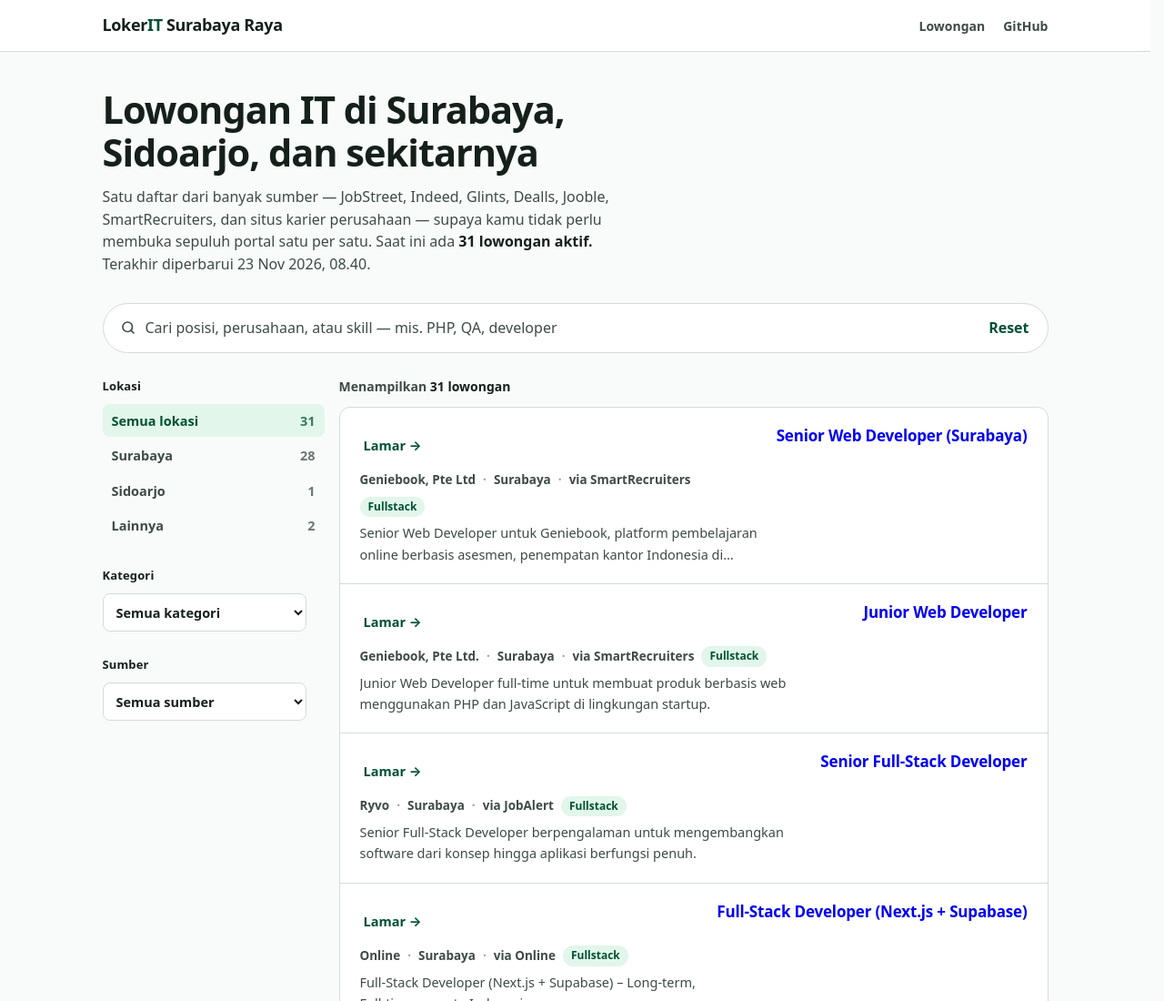
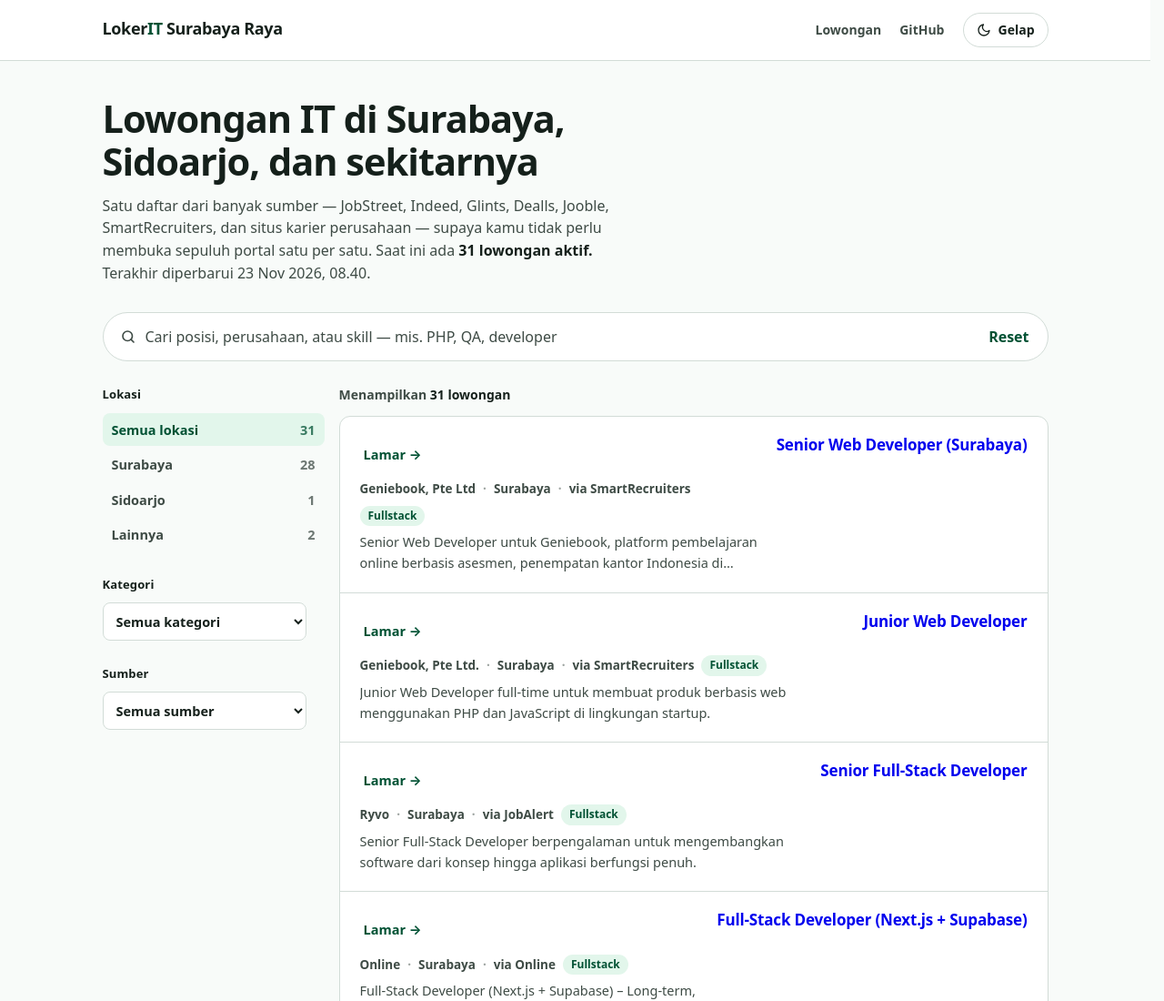
Before and after one commit to yoga777/lowongan-it-surabaya-sidoarjo, a plain HTML site: page index.html in a window 1280 px wide. Shown: the top 1100 px of the page at 91% size. Drawn offline with Linux system fonts and the light colour scheme.

Commit message:
feat: tombol ganti tema terang/gelap (tersimpan, default mengikuti sistem)

```diff
--- a/index.html
+++ b/index.html
@@ -5,6 +5,10 @@
 <meta name="viewport" content="width=device-width, initial-scale=1">
 <title>Lowongan IT Surabaya & Sidoarjo</title>
 <meta name="description" content="Daftar lowongan pekerjaan bidang IT di Surabaya, Sidoarjo, Gresik, dan Mojokerto dari berbagai portal. Diperbarui berkala.">
+<script>
+/* Tema: pilihan tersimpan menang; kalau belum pernah memilih, ikuti sistem. Dijalankan sebelum CSS dirender supaya tidak berkedip. */
+(function(){try{var t=localStorage.getItem('lokerit-theme');if(t!=='light'&&t!=='dark'){t=window.matchMedia('(prefers-color-scheme: dark)').matches?'dark':'light'}document.documentElement.dataset.theme=t}catch(e){document.documentElement.dataset.theme='light'}})();
+</script>
 <style>
 /* Impeccable — register: product. Strategi warna: restrained (neutrals ber-tint hue brand + 1 aksen).
    Adegan: pencari kerja di Surabaya Raya memindai lowongan di HP pada siang hari — tema terang, kontras tinggi, cepat dipindai. */
@@ -19,8 +23,7 @@
  --accent-soft:oklch(0.955 0.025 162);
  --radius:12px;
 }
-@media (prefers-color-scheme:dark){
- :root{
+:root[data-theme="dark"]{
  --bg:oklch(0.17 0.012 165);
  --surface:oklch(0.205 0.014 165);
  --ink:oklch(0.93 0.008 165);
@@ -29,7 +32,6 @@
  --accent:oklch(0.72 0.11 162);
  --accent-ink:oklch(0.78 0.10 162);
  --accent-soft:oklch(0.27 0.035 162);
- }
 }
 *{box-sizing:border-box;margin:0;padding:0}
 html{scrollbar-gutter:stable}
@@ -41,7 +43,10 @@ header.site{background:var(--surface);border-bottom:1px solid var(--line)}
 .site-in{max-width:1080px;margin:0 auto;padding:14px 20px;display:flex;align-items:baseline;gap:14px;flex-wrap:wrap}
 .wordmark{font-weight:800;font-size:18px;letter-spacing:-0.02em}
 .wordmark b{color:var(--accent-ink);font-weight:800}
-.site-in nav{margin-left:auto;display:flex;gap:20px;font-size:14px}
+.site-in nav{margin-left:auto;display:flex;gap:20px;font-size:14px;align-items:center}
+.theme-btn{display:inline-flex;align-items:center;gap:8px;font:inherit;font-size:14px;font-weight:700;color:var(--ink);background:var(--surface);border:1px solid var(--line);border-radius:999px;padding:7px 14px;cursor:pointer}
+.theme-btn:hover{border-color:var(--accent);color:var(--accent-ink)}
+.theme-btn svg{flex:none}
 .site-in nav a{color:var(--muted);text-decoration:none;font-weight:600}
 .site-in nav a:hover{color:var(--accent-ink)}
 
@@ -127,7 +132,7 @@ footer.site{border-top:1px solid var(--line);background:var(--surface)}
 
 <header class="site"><div class="site-in">
   <div class="wordmark">Loker<b>IT</b> Surabaya Raya</div>
-  <nav><a href="#daftar">Lowongan</a><a href="https://github.com/yoga777/lowongan-it-surabaya-sidoarjo" target="_blank" rel="noopener">GitHub</a></nav>
+  <nav><a href="#daftar">Lowongan</a><a href="https://github.com/yoga777/lowongan-it-surabaya-sidoarjo" target="_blank" rel="noopener">GitHub</a><button class="theme-btn" id="themeBtn" type="button" aria-label="Ganti tema terang atau gelap" aria-pressed="false"></button></nav>
 </div></header>
 
 <section class="intro">
@@ -208,6 +213,15 @@ async function load(){
   grid.innerHTML='<div class="empty"><h3>Data lowongan gagal dimuat</h3><p>Periksa koneksimu, lalu muat ulang halaman ini.</p></div>';
  }
 }
+/* Tombol ganti tema */
+(function(){
+ const btn=document.getElementById('themeBtn');
+ const sun='<svg width="16" height="16" viewBox="0 0 24 24" fill="none" stroke="currentColor" stroke-width="2" stroke-linecap="round" aria-hidden="true"><circle cx="12" cy="12" r="4"/><path d="M12 2v2m0 16v2M4.9 4.9l1.4 1.4m11.4 11.4 1.4 1.4M2 12h2m16 0h2M4.9 19.1l1.4-1.4M17.7 6.3l1.4-1.4"/></svg>';
+ const moon='<svg width="16" height="16" viewBox="0 0 24 24" fill="none" stroke="currentColor" stroke-width="2" stroke-linecap="round" stroke-linejoin="round" aria-hidden="true"><path d="M21 12.8A9 9 0 1 1 11.2 3 7 7 0 0 0 21 12.8z"/></svg>';
+ function sync(){const dark=document.documentElement.dataset.theme==='dark';btn.innerHTML=(dark?sun:moon)+'<span>'+(dark?'Terang':'Gelap')+'</span>';btn.setAttribute('aria-pressed',dark?'true':'false')}
+ btn.onclick=()=>{const next=document.documentElement.dataset.theme==='dark'?'light':'dark';document.documentElement.dataset.theme=next;try{localStorage.setItem('lokerit-theme',next)}catch(e){}sync()};
+ sync();
+})();
 q.addEventListener('input',render);catSel.onchange=render;srcSel.onchange=render;
 document.getElementById('clearBtn').onclick=()=>{q.value='';catSel.value='';srcSel.value='';LOC='';load();q.focus()};
 load();
```
Lines whose indentation alone changed are shown as unchanged.
